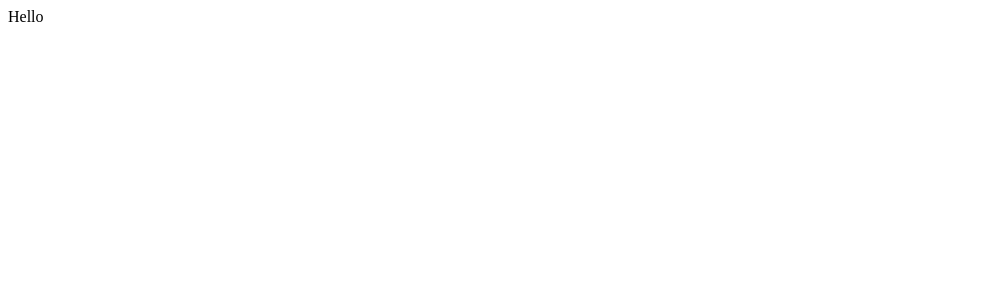
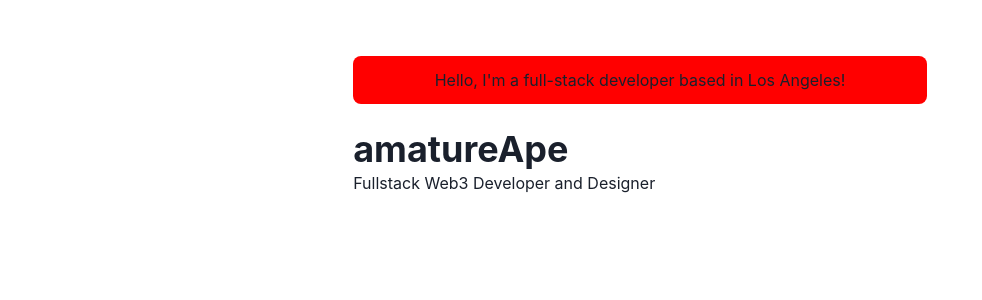
Before and after one commit to amatureApe/amatureApe-portfolio-site, a Next.js app: page / in a window 1280 px wide. Shown: the top 300 px of the page, without its empty margins (0-982 px from the left). Built offline with nearby package versions, Linux system fonts and the light colour scheme.

Commit message:
more homepage setup and rendering

```diff
--- /dev/null
+++ b/components/layouts/main.js
@@ -0,0 +1,19 @@
+import Head from 'next/head'
+import { Box, Container } from '@chakra-ui/react'
+
+const Main = ({ children, router }) => {
+  return (
+    <Box as="main" pb={8}>
+      <Head>
+        <meta name="viewport" content="width=device-width, initial-scale=1" />
+        <title>amatureApe - Homepage</title>
+      </Head>
+
+      <Container maxW="container.md" pt={14}>
+        {children}
+      </Container>
+    </Box>
+  )
+}
+
+export default Main
--- /dev/null
+++ b/pages/_app.js
@@ -0,0 +1,14 @@
+import { ChakraProvider } from '@chakra-ui/react'
+import Layout from '../components/layouts/main'
+
+const Website = ({ Component, pageProps, router }) => {
+  return (
+    <ChakraProvider>
+      <Layout router={router}>
+        <Component {...pageProps} key={router.route} />
+      </Layout>
+    </ChakraProvider>
+  )
+}
+
+export default Website
--- a/pages/index.js
+++ b/pages/index.js
@@ -1,6 +1,20 @@
+import { Container, Box, Heading } from '@chakra-ui/react'
+
 const Page = () => {
   return (
-    <div>Hello</div>
+    <Container>
+      <Box borderRadius="lg" bg="red" p={3} mb={6} align="center">
+        Hello, I&apos;m a full-stack developer based in Los Angeles!
+      </Box>
+      <Box display={{ md: 'flex' }}>
+        <Box flowGrow={1}>
+          <Heading as="h2" variant="page-title">
+            amatureApe
+          </Heading>
+          <p>Fullstack Web3 Developer and Designer</p>
+        </Box>
+      </Box>
+    </Container>
   )
 }
 
```
Also changed, not shown: 1 other file (tests, documents, lock files or other folders).
